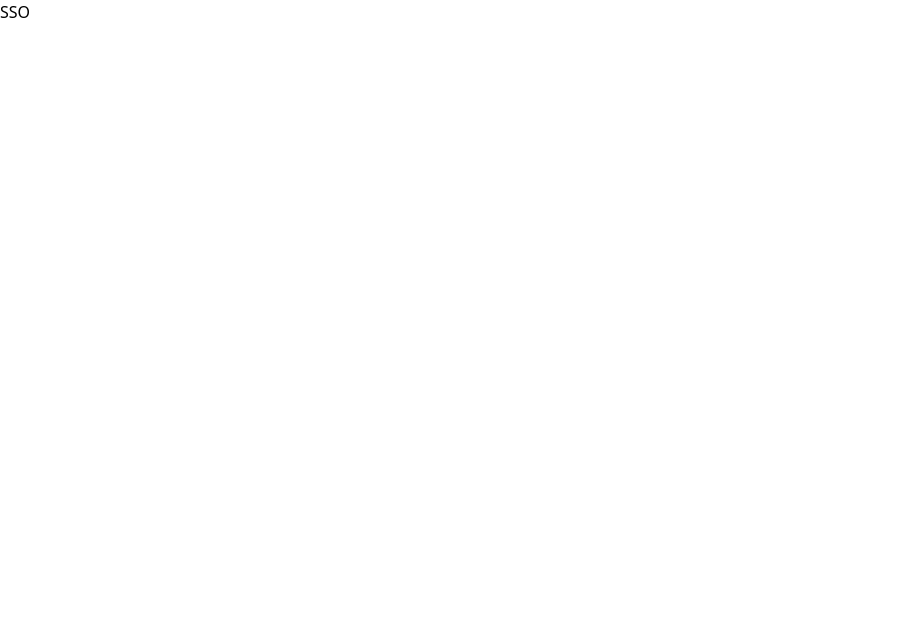
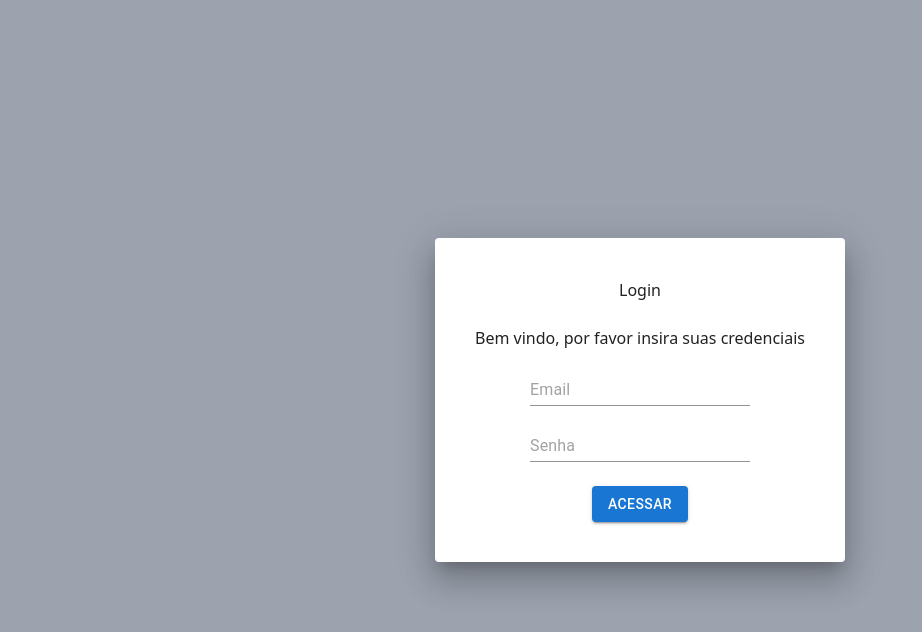
Before and after one commit to ramiscd/client-area-front, a Next.js app: page /sso in a window 1280 px wide. Shown: the top 632 px of the page, without its empty margins (0-922 px from the left). Built offline with nearby package versions, Linux system fonts and the light colour scheme.

Commit message:
loging page start

```diff
--- a/app/sso/page.tsx
+++ b/app/sso/page.tsx
@@ -1,9 +1,16 @@
+import { Button, Input, Paper } from "@mui/material";
 
 //app/sso/sign-in.tsx
 export default function SignIn() {
   return (
-    <div>
-      <h1>SSO</h1>
+    <div className="flex justify-center items-center h-screen flex-col bg-gray-400">
+      <Paper elevation={20} className="w-fit flex flex-col items-center p-10 gap-6">
+        <h1>Login</h1>
+        <p>Bem vindo, por favor insira suas credenciais</p>
+        <Input placeholder="Email"/>
+        <Input placeholder="Senha"/>
+        <Button variant="contained">Acessar</Button>
+      </Paper>
     </div>
   )
 }
```
